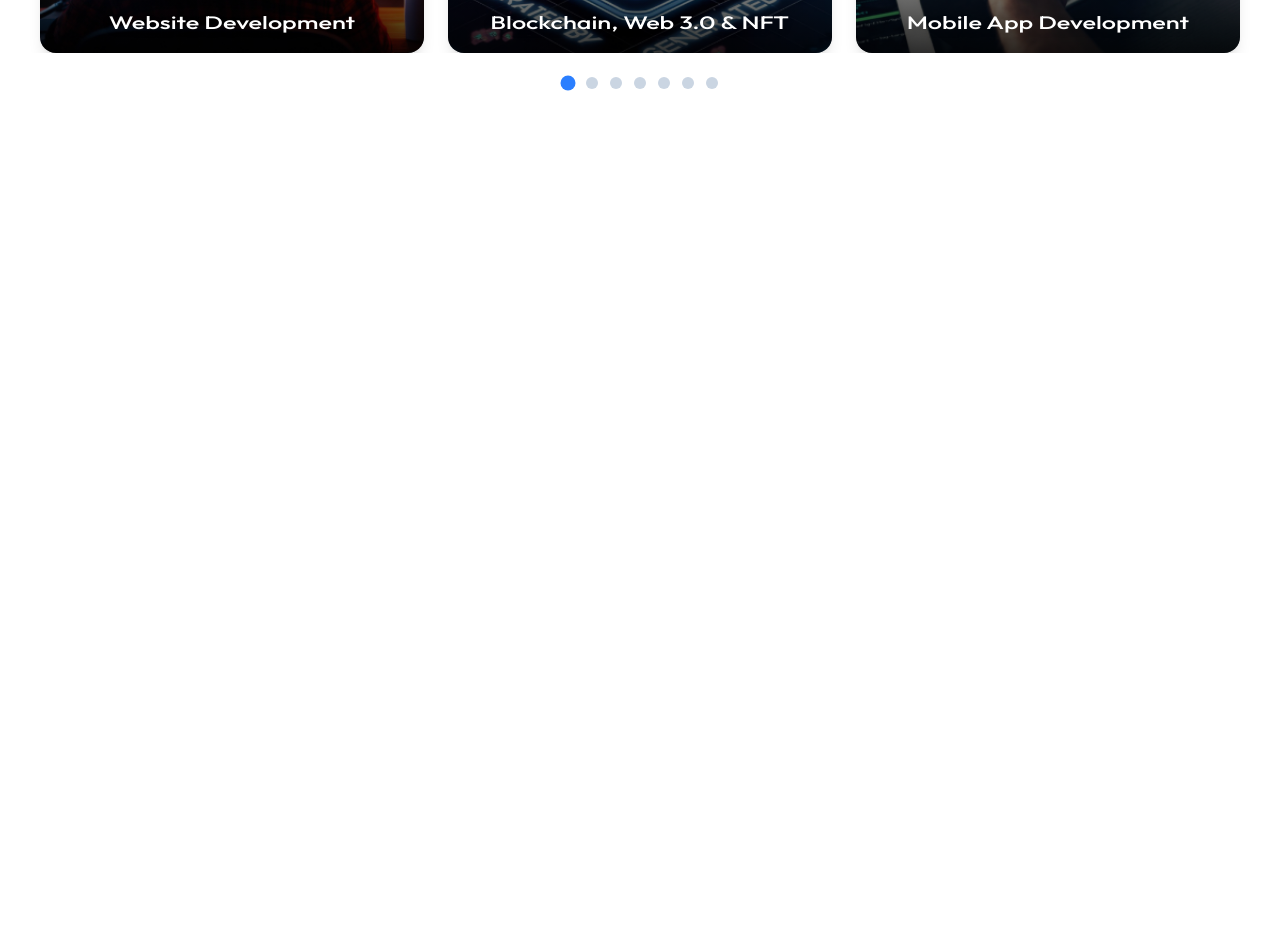
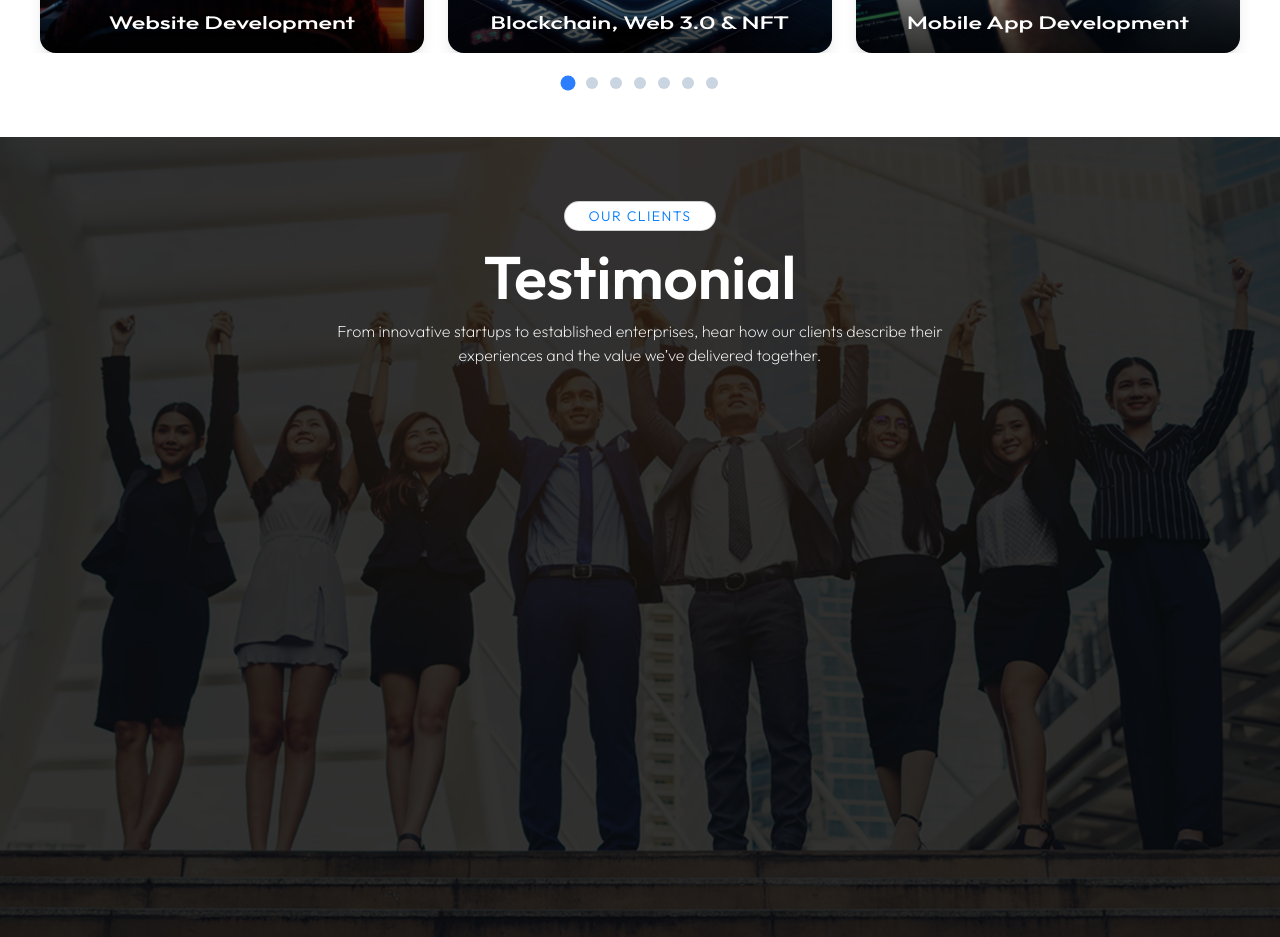
Before and after one commit to Muhammad-Umer-Imtiaz/Mehdi-Technology-Website, a Next.js app: page / in a window 1280 px wide. Shown: the part 2960-3897 px from the top of the page. Before the commit the page ends 3097 px from the top, so only its background shows below. Built offline with nearby package versions, Linux system fonts and the light colour scheme.

Commit message:
Fix Service section

```diff
--- a/Components/LandingPage/Services.tsx
+++ b/Components/LandingPage/Services.tsx
@@ -63,7 +63,7 @@ const data = [
 export default function Services() {
   const [current, setCurrent] = useState(0);
   const n = data.length;
-  const idx = (i) => ((i % n) + n) % n;
+  const idx = (i: number) => ((i % n) + n) % n;
 
   // visible: left, center, right
   const visible = useMemo(() => {
@@ -74,7 +74,7 @@ export default function Services() {
 
   const handleNext = () => setCurrent((s) => idx(s + 1));
   const handlePrev = () => setCurrent((s) => idx(s - 1));
-  const goTo = (i) => setCurrent(i);
+  const goTo = (i: number) => setCurrent(i);
 
   const cardHeight = "h-72 sm:h-80 md:h-96";
 
@@ -197,7 +197,9 @@ export default function Services() {
                       className="flex flex-col items-center justify-center px-4 py-2 rounded-xl backdrop-blur-md"
                       style={{ backdropFilter: "blur(0px)" }}
                     >
-                      <div className="text-5xl mb-2 text-[#007BFF]">{item.icon}</div>
+                      <div className="text-5xl mb-2 text-[#007BFF]">
+                        {item.icon}
+                      </div>
                       <p className="text-5xl font-semibold text-center">
                         {item.heading}
                       </p>
--- /dev/null
+++ b/Components/LandingPage/Testimonial.tsx
@@ -0,0 +1,23 @@
+export default function Testimonial() {
+  return (
+    <section
+      id="testimonial"
+      className="relative min-h-screen py-16 px-10 lg:px-28 w-full bg-cover bg-center bg-no-repeat "
+      style={{ backgroundImage: "url('/Achievement.png')" }}
+    >
+      <div className="text-center mb-8">
+        <h4 className="text-[#007BFF] bg-white inline-block border border-[#00000030] px-6 py-1 text-sm font-light rounded-full tracking-widest">
+          OUR CLIENTS
+        </h4>
+        <h2 className="text-6xl my-2 font-semibold mt-4 text-white">
+          Testimonial
+        </h2>
+        <p className="max-w-2xl mx-auto mt-3 font-extralight text-white">
+          From innovative startups to established enterprises, hear how our
+          clients describe their <br /> experiences and the value we’ve
+          delivered together.
+        </p>
+      </div>
+    </section>
+  );
+}
--- a/app/page.tsx
+++ b/app/page.tsx
@@ -3,6 +3,7 @@ import WhoWeAre from "@/Components/LandingPage/WhoWeAre";
 import Navbar from "@/Components/Navbar";
 import Achivement from "@/Components/LandingPage/Achivement";
 import Services from "@/Components/LandingPage/Services";
+import Testimonial from "@/Components/LandingPage/Testimonial";
 
 export default function Home() {
   return (
@@ -12,6 +13,7 @@ export default function Home() {
       <WhoWeAre />
       <Achivement />
       <Services />
+      <Testimonial />
     </div>
   );
 }
```
